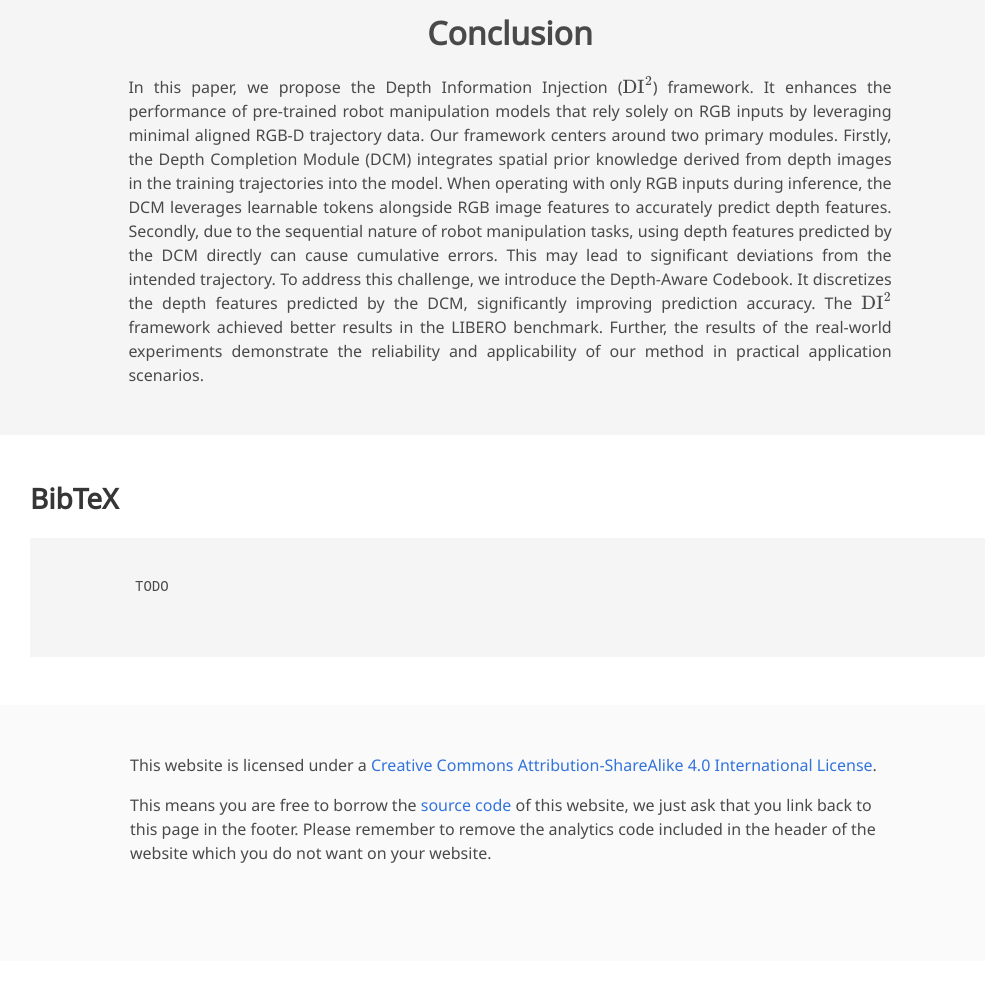
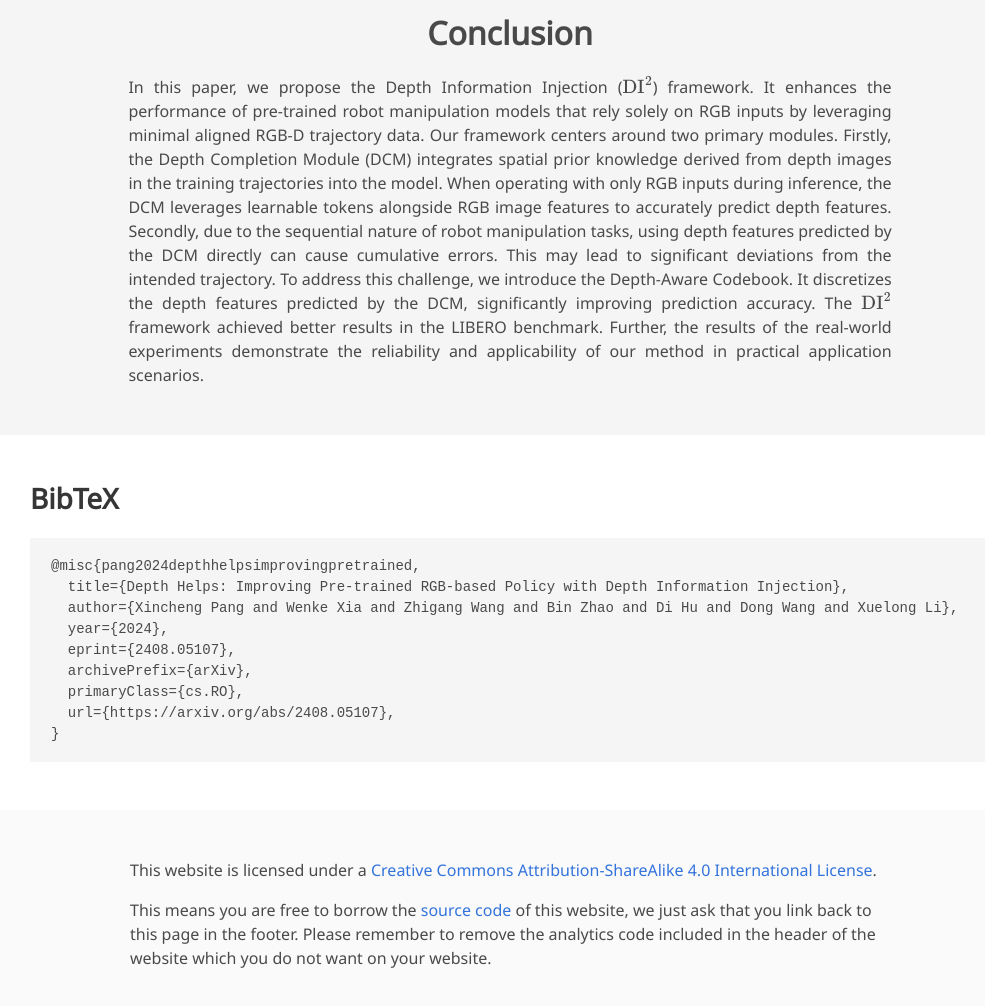
Before and after one commit to GeWu-Lab/DepthHelps-IROS2024, a plain HTML site: page index.html in a window 1280 px wide. Shown: the part 4889-5895 px from the top of the page, without its empty margins (130-1115 px from the left). Before the commit the page ends 5850 px from the top, so only its background shows below. Drawn offline with nearby package versions, Linux system fonts and the light colour scheme; some icons are missing; a web font is replaced by a local one.

Commit message:
[feat] update index.html

```diff
--- a/index.html
+++ b/index.html
@@ -166,7 +166,7 @@
               <div class="publication-links">
                 <!-- Arxiv PDF link -->
                 <span class="link-block">
-                  <a href="https://arxiv.org/pdf/<ARXIV PAPER ID>.pdf" target="_blank"
+                  <a href="https://arxiv.org/pdf/2408.05107" target="_blank"
                     class="external-link button is-normal is-rounded is-dark">
                     <span class="icon">
                       <i class="fas fa-file-pdf"></i>
@@ -176,7 +176,7 @@
                 </span>
                 <!-- ArXiv abstract Link -->
                 <span class="link-block">
-                  <a href="https://arxiv.org/abs/<ARXIV PAPER ID>" target="_blank"
+                  <a href="https://arxiv.org/abs/2408.05107" target="_blank"
                     class="external-link button is-normal is-rounded is-dark">
                     <span class="icon">
                       <i class="ai ai-arxiv"></i>
@@ -483,13 +483,15 @@
   <!-- bibtex -->
   <section class="section is-light" id="BibTeX">
     <div class="container is-max-desktop content">
-      <h2 class="title">BibTeX</h2>
-      <pre>
-        <code>
-          TODO
-        </code>
-      </pre>
-    </div>
+      <h2 class="title">BibTeX</h2><pre><code>@misc{pang2024depthhelpsimprovingpretrained,
+  title={Depth Helps: Improving Pre-trained RGB-based Policy with Depth Information Injection},
+  author={Xincheng Pang and Wenke Xia and Zhigang Wang and Bin Zhao and Di Hu and Dong Wang and Xuelong Li},
+  year={2024},
+  eprint={2408.05107},
+  archivePrefix={arXiv},
+  primaryClass={cs.RO},
+  url={https://arxiv.org/abs/2408.05107},
+}</code></pre></div>
   </section>
   <!-- End bibtex -->
 
```
